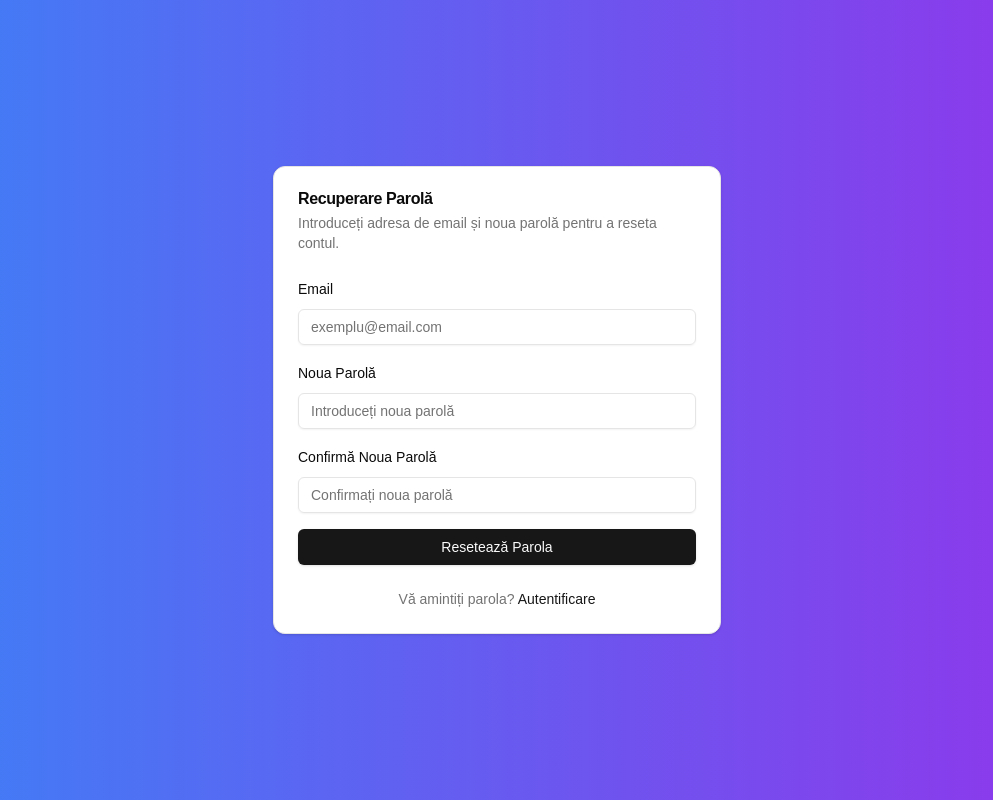
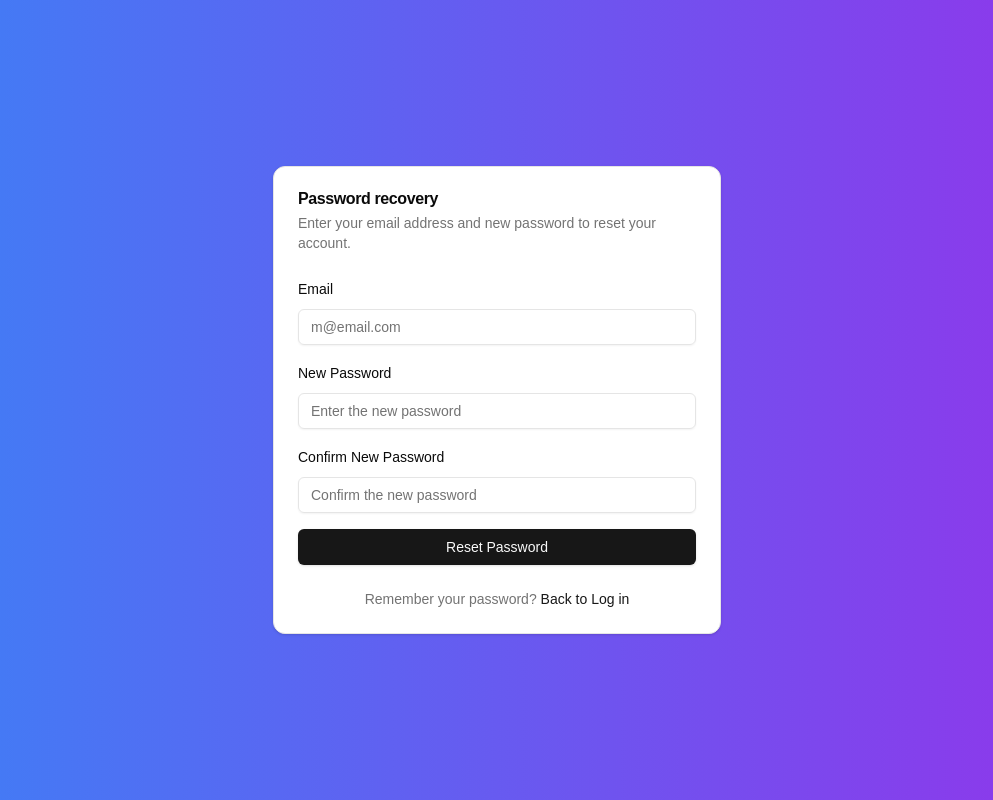
Before and after one commit to minu-arch/menunextjs, a Next.js app: page /auth/forgot-password in a window 1280 px wide. Shown: the whole page, without its empty margins (143-1136 px from the left). Built offline with nearby package versions, Linux system fonts and the light colour scheme; a web font is replaced by a local one.

Commit message:
Auth Updated

```diff
--- a/src/app/auth/forgot-password/page.tsx
+++ b/src/app/auth/forgot-password/page.tsx
@@ -1,5 +1,10 @@
 import ForgotPasswordForm from "@/app/components/auth/ForgotPasswordForm";
 import React from "react";
+import { Metadata } from "next";
+
+export const metadata: Metadata = {
+  title: "Forgot Password",
+};
 
 const ForgotPassword = () => {
   return (
--- a/src/app/auth/signup/page.tsx
+++ b/src/app/auth/signup/page.tsx
@@ -1,9 +1,14 @@
 import SignUpForm from "@/app/components/auth/SignUpForm";
 import React from "react";
+import { Metadata } from "next";
+
+export const metadata: Metadata = {
+  title: "Sign Up",
+};
 
 const SignUp = () => {
   return (
-    <div>
+    <div className="flex h-screen w-screen items-center justify-center bg-gradient-to-r from-blue-500 to-purple-600 px-2">
       <SignUpForm />
     </div>
   );
--- a/src/app/components/auth/ForgotPasswordForm.tsx
+++ b/src/app/components/auth/ForgotPasswordForm.tsx
@@ -28,22 +28,22 @@ export default function ForgotPassword() {
 
     // Validare de bază
     if (!email) {
-      setError("Vă rugăm să introduceți adresa de email.");
+      setError("Please enter your email address.");
       return;
     }
 
     if (!password || !confirmPassword) {
-      setError("Vă rugăm să completați ambele câmpuri pentru parolă.");
+      setError("Please fill in both password fields.");
       return;
     }
 
     if (password !== confirmPassword) {
-      setError("Parolele nu se potrivesc.");
+      setError("Passwords do not match.");
       return;
     }
 
     if (password.length < 8) {
-      setError("Parola trebuie să aibă cel puțin 8 caractere.");
+      setError("Password must be at least 8 characters long.");
       return;
     }
 
@@ -57,9 +57,9 @@ export default function ForgotPassword() {
   return (
     <Card className="mx-auto w-full max-w-md">
       <CardHeader>
-        <CardTitle>Recuperare Parolă</CardTitle>
+        <CardTitle>Password recovery</CardTitle>
         <CardDescription>
-          Introduceți adresa de email și noua parolă pentru a reseta contul.
+          Enter your email address and new password to reset your account.
         </CardDescription>
       </CardHeader>
       <CardContent>
@@ -69,27 +69,27 @@ export default function ForgotPassword() {
             <Input
               id="email"
               type="email"
-              placeholder="exemplu@email.com"
+              placeholder="m@email.com"
               value={email}
               onChange={(e) => setEmail(e.target.value)}
             />
           </div>
           <div className="space-y-2">
-            <Label htmlFor="password">Noua Parolă</Label>
+            <Label htmlFor="password">New Password</Label>
             <Input
               id="password"
               type="password"
-              placeholder="Introduceți noua parolă"
+              placeholder="Enter the new password"
               value={password}
               onChange={(e) => setPassword(e.target.value)}
             />
           </div>
           <div className="space-y-2">
-            <Label htmlFor="confirmPassword">Confirmă Noua Parolă</Label>
+            <Label htmlFor="confirmPassword">Confirm New Password</Label>
             <Input
               id="confirmPassword"
               type="password"
-              placeholder="Confirmați noua parolă"
+              placeholder="Confirm the new password"
               value={confirmPassword}
               onChange={(e) => setConfirmPassword(e.target.value)}
             />
@@ -102,21 +102,21 @@ export default function ForgotPassword() {
           {success && (
             <Alert>
               <AlertDescription>
-                Parola a fost resetată cu succes. Vă puteți autentifica acum cu
-                noua parolă.
+                Password reset successfully. You can now login with the new
+                password.
               </AlertDescription>
             </Alert>
           )}
           <Button type="submit" className="w-full">
-            Resetează Parola
+            Reset Password
           </Button>
         </form>
       </CardContent>
       <CardFooter className="flex justify-center">
         <p className="text-sm text-muted-foreground">
-          Vă amintiți parola?{" "}
+          Remember your password?{" "}
           <a href="../" className="text-primary hover:underline">
-            Autentificare
+            Back to Log in
           </a>
         </p>
       </CardFooter>
--- a/src/app/components/auth/LoginForm.tsx
+++ b/src/app/components/auth/LoginForm.tsx
@@ -1,13 +1,12 @@
 import Image from "next/image";
 import Link from "next/link";
-
 import { Button } from "@/components/ui/button";
 import { Input } from "@/components/ui/input";
 import { Label } from "@/components/ui/label";
 
 const LoginForm = () => {
   return (
-    <div className="relative size-full lg:grid lg:min-h-[600px] lg:grid-cols-2 xl:min-h-[800px]">
+    <div className="relative mx-auto size-full lg:grid lg:min-h-[600px] lg:grid-cols-2 xl:min-h-[800px]">
       <div className="s:rounded-md relative z-10 flex items-center justify-center py-12 lg:rounded-none">
         <div className="absolute inset-0 z-0">
           <Image
--- a/src/app/layout.tsx
+++ b/src/app/layout.tsx
@@ -2,8 +2,11 @@ import type { Metadata } from "next";
 import "./globals.css";
 
 export const metadata: Metadata = {
-  title: "Create Next App",
-  description: "Generated by create next app",
+  title: {
+    absolute: "Create Next App",
+    default: "Login",
+    template: "%s | Create Next App",
+  },
 };
 
 export default function RootLayout({
--- a/src/app/page.tsx
+++ b/src/app/page.tsx
@@ -1,4 +1,9 @@
 import Login from "@/app/auth/login/page";
+import { Metadata } from "next";
+
+export const metadata: Metadata = {
+  title: "Login",
+};
 
 export default function Home() {
   return (
```
